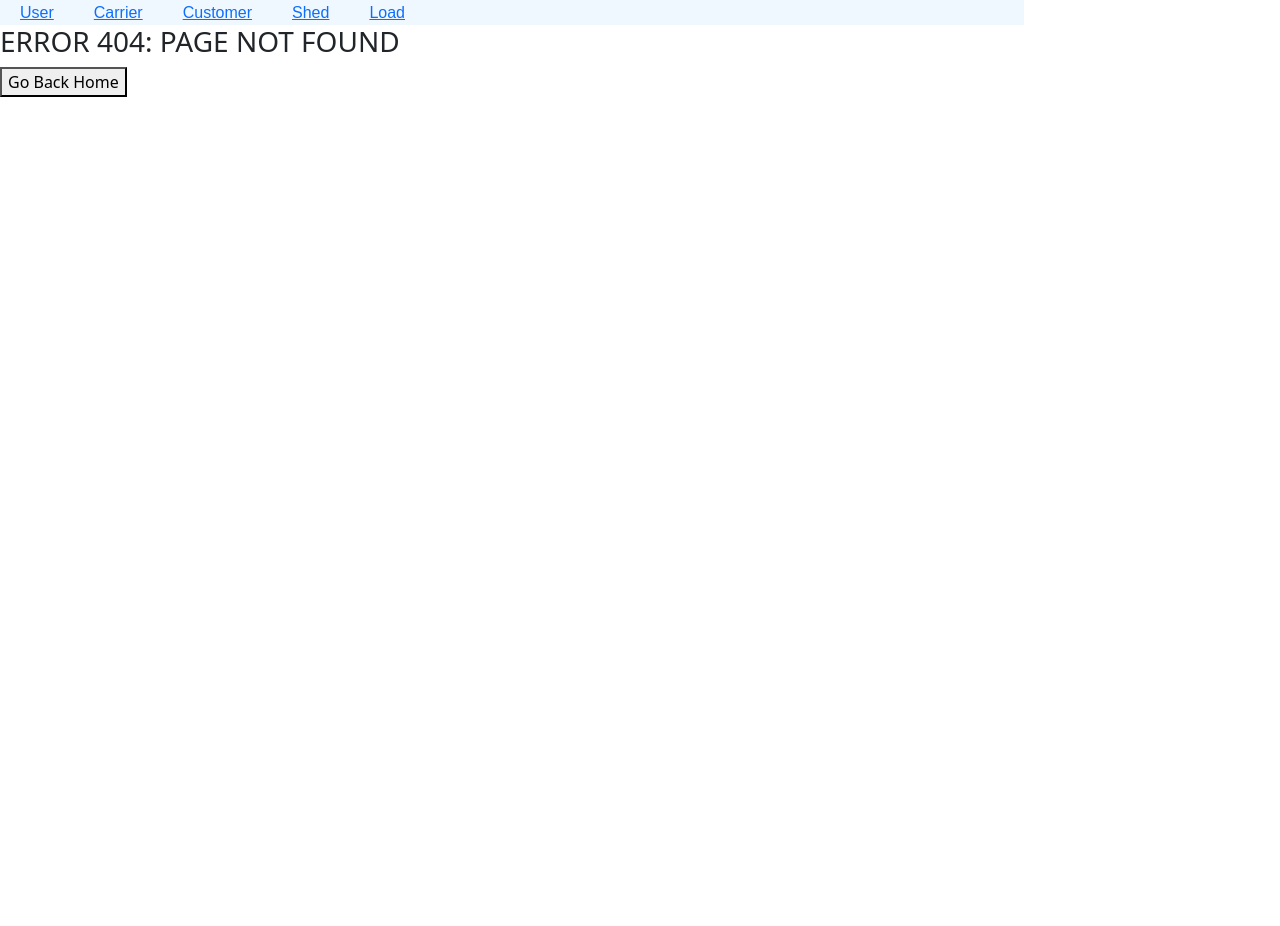
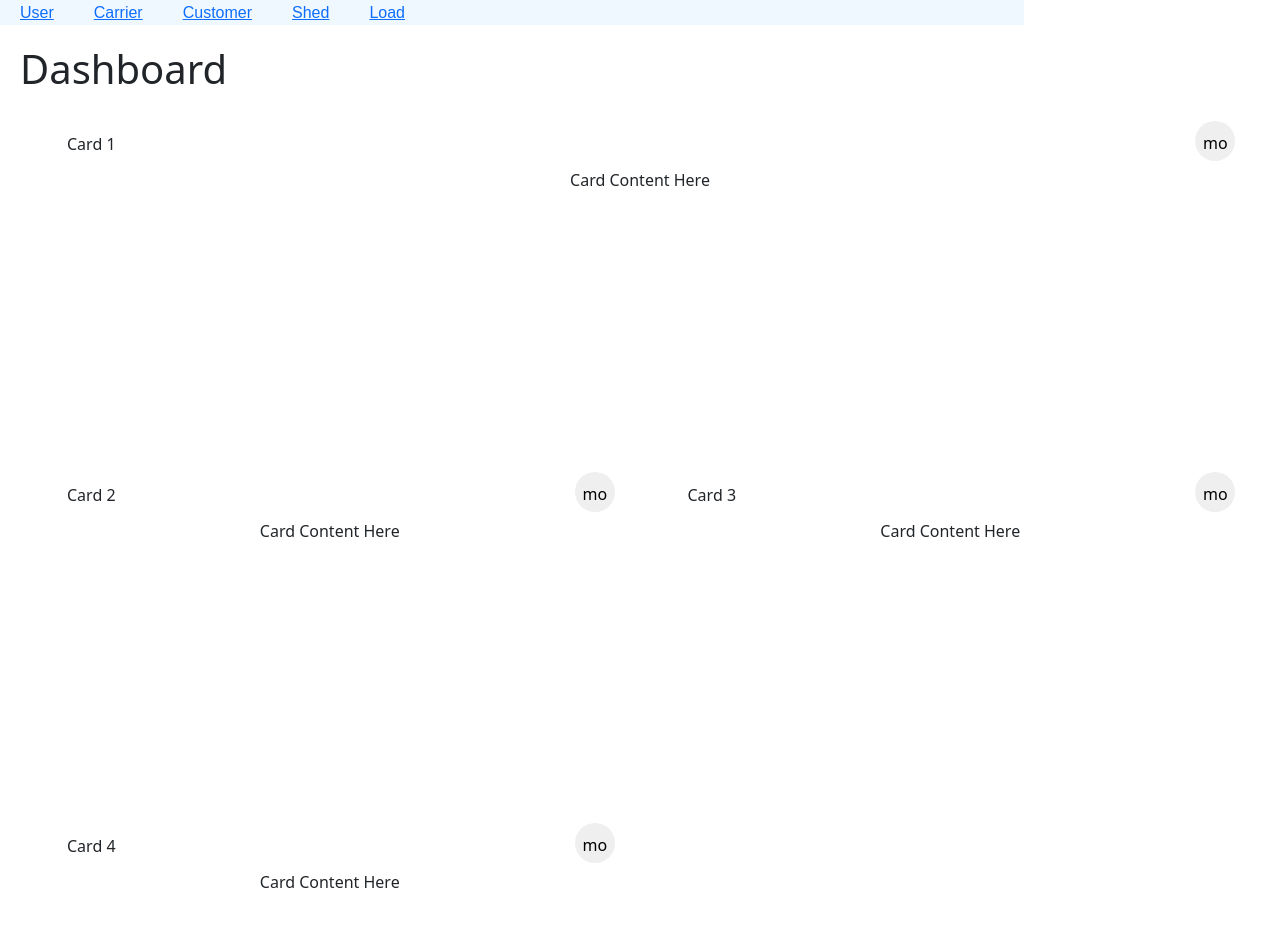
Before and after one commit to gpdoud/TQL-Load-Manager-Client-Prototype, an Angular app: page /dashboard in a window 1280 px wide. Before the commit this address had no page. Shown: the top 926 px of the page. Before the commit the page ends 800 px from the top, so only its background shows below. Built offline with nearby package versions, Linux system fonts and the light colour scheme.

Commit message:
Added dashcomponent barebones - actually

```diff
--- a/src/app/app-routing.module.ts
+++ b/src/app/app-routing.module.ts
@@ -17,6 +17,7 @@ import { CustomerCreateComponent } from './customer/customer-create/customer-cre
 import { CustomerDetailComponent } from './customer/customer-detail/customer-detail.component';
 import { CustomerEditComponent } from './customer/customer-edit/customer-edit.component';
 import { CustomerListComponent } from './customer/customer-list/customer-list.component';
+import { DashComponent } from './dash/dash.component';
 import { LoadCreateComponent } from './load/load-create/load-create.component';
 import { LoadEditComponent } from './load/load-edit/load-edit.component';
 import { LoadListComponent } from './load/load-list/load-list.component';
@@ -36,6 +37,7 @@ const routes: Routes = [
   {path: '', redirectTo: '/load/list', pathMatch: 'full'},
 
 
+  {path: 'dashboard', component: DashComponent},
 
   {path: 'user/list', component: UserListComponent},
   {path: 'user/edit/:id', component: UserEditComponent},
--- /dev/null
+++ b/src/app/dash/dash.component.css
@@ -0,0 +1,21 @@
+.grid-container {
+  margin: 20px;
+}
+
+.dashboard-card {
+  position: absolute;
+  top: 15px;
+  left: 15px;
+  right: 15px;
+  bottom: 15px;
+}
+
+.more-button {
+  position: absolute;
+  top: 5px;
+  right: 10px;
+}
+
+.dashboard-card-content {
+  text-align: center;
+}
--- /dev/null
+++ b/src/app/dash/dash.component.html
@@ -0,0 +1,24 @@
+<div class="grid-container">
+  <h1 class="mat-h1">Dashboard</h1>
+  <mat-grid-list cols="2" rowHeight="350px">
+    <mat-grid-tile *ngFor="let card of cards | async" [colspan]="card.cols" [rowspan]="card.rows">
+      <mat-card class="dashboard-card">
+        <mat-card-header>
+          <mat-card-title>
+            {{card.title}}
+            <button mat-icon-button class="more-button" [matMenuTriggerFor]="menu" aria-label="Toggle menu">
+              <mat-icon>more_vert</mat-icon>
+            </button>
+            <mat-menu #menu="matMenu" xPosition="before">
+              <button mat-menu-item>Expand</button>
+              <button mat-menu-item>Remove</button>
+            </mat-menu>
+          </mat-card-title>
+        </mat-card-header>
+        <mat-card-content class="dashboard-card-content">
+          <div>Card Content Here</div>
+        </mat-card-content>
+      </mat-card>
+    </mat-grid-tile>
+  </mat-grid-list>
+</div>
--- /dev/null
+++ b/src/app/dash/dash.component.ts
@@ -0,0 +1,33 @@
+import { Component } from '@angular/core';
+import { map } from 'rxjs/operators';
+import { Breakpoints, BreakpointObserver } from '@angular/cdk/layout';
+
+@Component({
+  selector: 'app-dash',
+  templateUrl: './dash.component.html',
+  styleUrls: ['./dash.component.css']
+})
+export class DashComponent {
+  /** Based on the screen size, switch from standard to one column per row */
+  cards = this.breakpointObserver.observe(Breakpoints.Handset).pipe(
+    map(({ matches }) => {
+      if (matches) {
+        return [
+          { title: 'Card 1', cols: 1, rows: 1 },
+          { title: 'Card 2', cols: 1, rows: 1 },
+          { title: 'Card 3', cols: 1, rows: 1 },
+          { title: 'Card 4', cols: 1, rows: 1 }
+        ];
+      }
+
+      return [
+        { title: 'Card 1', cols: 2, rows: 1 },
+        { title: 'Card 2', cols: 1, rows: 1 },
+        { title: 'Card 3', cols: 1, rows: 2 },
+        { title: 'Card 4', cols: 1, rows: 1 }
+      ];
+    })
+  );
+
+  constructor(private breakpointObserver: BreakpointObserver) {}
+}
```
Also changed, not shown: src/app/app.module.ts (+17 -1 lines).
